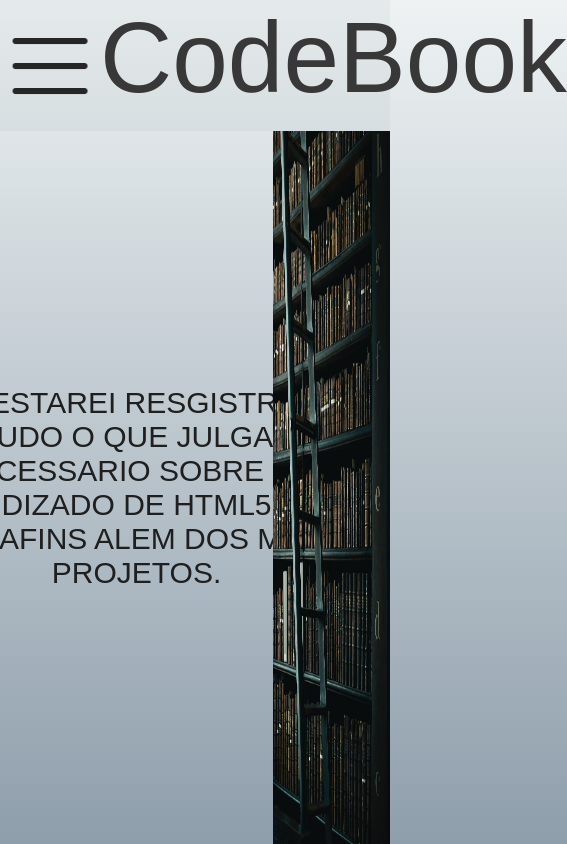
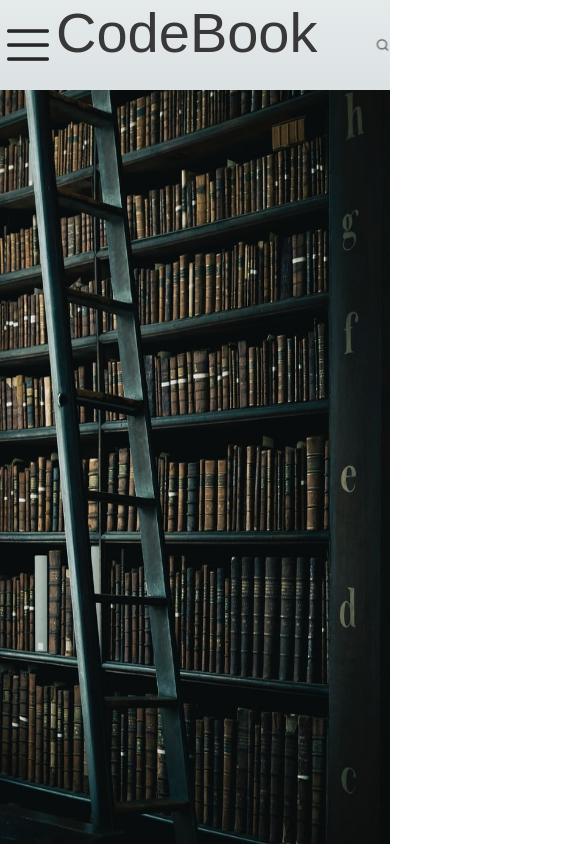
Before and after one commit to Thomazsv/CodeBook, a plain HTML site: page Index.html in a window 390 px wide. Shown: the whole page, 567 px wide, since content can reach past the window. Drawn offline with Linux system fonts and the light colour scheme; a web font is replaced by a local one.

Commit message:
responsividade pg1

```diff
--- a/Index.html
+++ b/Index.html
@@ -31,10 +31,14 @@
   </ul>
   <!-- Barra de navegação -->
   <div class="pagina1">
-    <p class="textop1">Aqui estarei resgistrando tudo o que julgar nescessario sobre meu aprendizado de HTML5, CSS3, JS
+    <div class="textop1">
+      <p>
+        Aqui estarei resgistrando tudo o que julgar nescessario sobre meu aprendizado de HTML5, CSS3, JS
       e
       afins alem dos
-      meus projetos.</p>
+      meus projetos.
+    </p>
+  </div>
     <img src="img/capa.jpg" class="capa">
   </div>
   <script src="index.js"></script>
--- a/style.css
+++ b/style.css
@@ -2,7 +2,7 @@
   margin: 0;
   padding: 0;
 }
-
+@media (max-width: 2500px){
 @keyframes barra {
   0% {
     left: 100%;
@@ -52,7 +52,7 @@
 @import url("https://fonts.googleapis.com/css2?family=Fjalla+One&display=swap");
 
 html {
-  height: 100%;
+  /* height: 100%; */
   font-size: 62.5%;
 }
 
@@ -106,7 +106,7 @@ body {
 }
 
 #menu {
-  height: 100px;
+  height: 10rem;
   align-self: center;
   /* justify-self: flex-start; */
 }
@@ -124,7 +124,7 @@ body {
 
 .textonav {
   font-family: "Six Caps", sans-serif;
-  font-size: 100px;
+  font-size: 10rem;
   color: #393838;
 }
 
@@ -135,14 +135,14 @@ a:link, a:visited {
 
 .pagina1 {
   display: grid;
-  grid-template: 1fr / 70% 1fr;
+  grid-template: 1fr / 1fr 640px;
   /* justify-content: space-evenly; */
-  height: calc(100vh - 131px);
+  height: calc(100vh - 13.1rem);
 }
 
 .capa {
   /* width: 300px; */
-  height: 700px;
+  height: 70rem;
   justify-self: center;
   width: 100%;
   height: 100%;
@@ -150,15 +150,22 @@ a:link, a:visited {
 
 .textop1 {
   text-align: center;
-  justify-self: center;
-  font-size: 3rem;
+  /* justify-self: center; */
+  font-size: 2.5rem;
   color: #1f1f1f;
   align-self: center;
   font-family: "Fjalla One", sans-serif;
   text-transform: uppercase;
-  width: 50rem;
+  width: 100%;
+  height: 100%;
+  position: relative;
 }
-
+.textop1 p{
+  position: absolute;
+  top: 50%;
+  left: 50%;
+  transform: translate(-50%, -50%);
+}
 .ativo {
   background-color: red;
 }
@@ -223,3 +230,42 @@ a:link, a:visited {
   top: 100%;
 
 }
+@media (max-width: 1140px){
+  html{
+    font-size: 60%;
+  }
+  .textop1{
+    background-color: pink;
+  }
+}
+@media (max-width: 920px){
+  html{
+    font-size: 50%;
+  }
+}
+@media (max-width: 820px){
+  html{
+    font-size: 35%;
+  }
+}
+@media (max-width: 800px){
+  .textop1{
+    display: none;
+  }
+  .pagina1{
+    grid-template: 1fr/1fr;
+    height: calc(100vh - 13.1rem);
+  }
+  .navegacao{
+    height: 13.1rem;
+  }
+}
+@media (max-width: 640px){
+  .pagina1{
+    height: calc(100vh - 16.1rem);
+  }
+  .navegacao{
+    height: 16.1rem;
+  }
+}
+}
```
